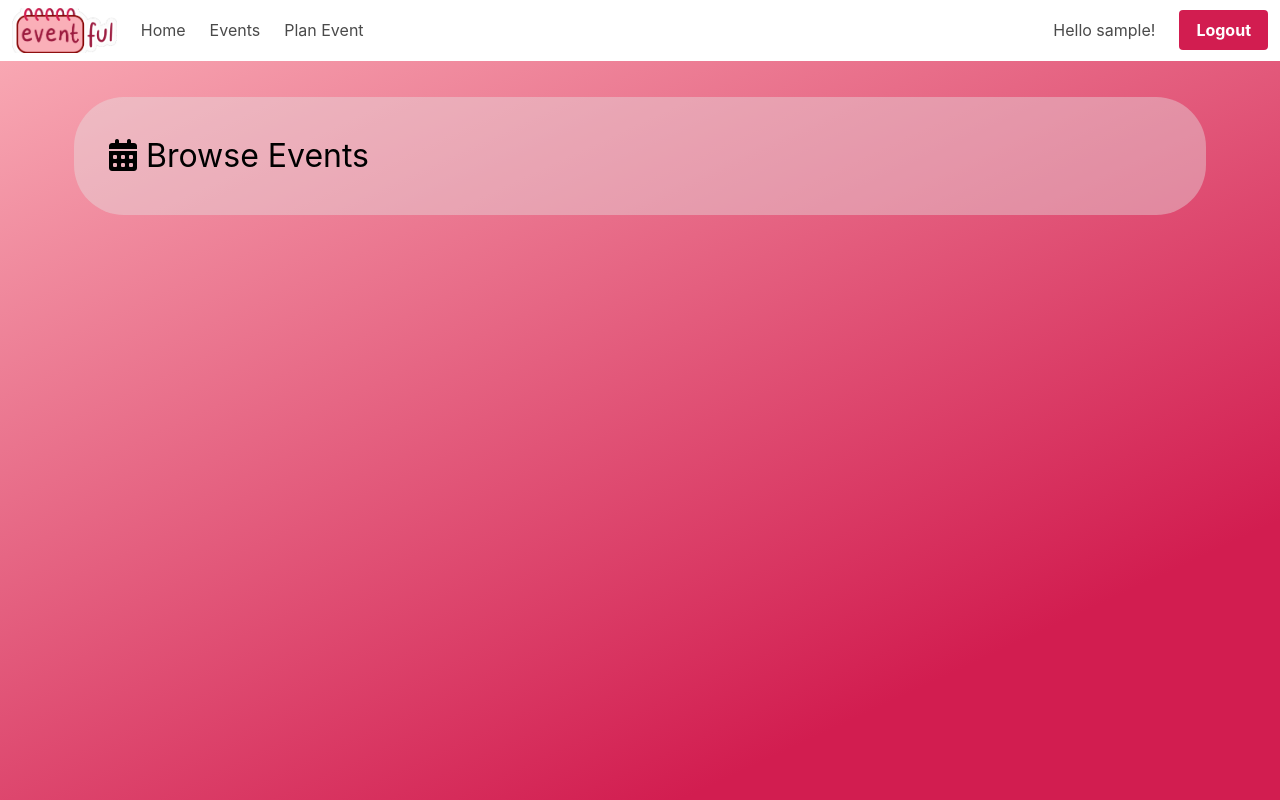
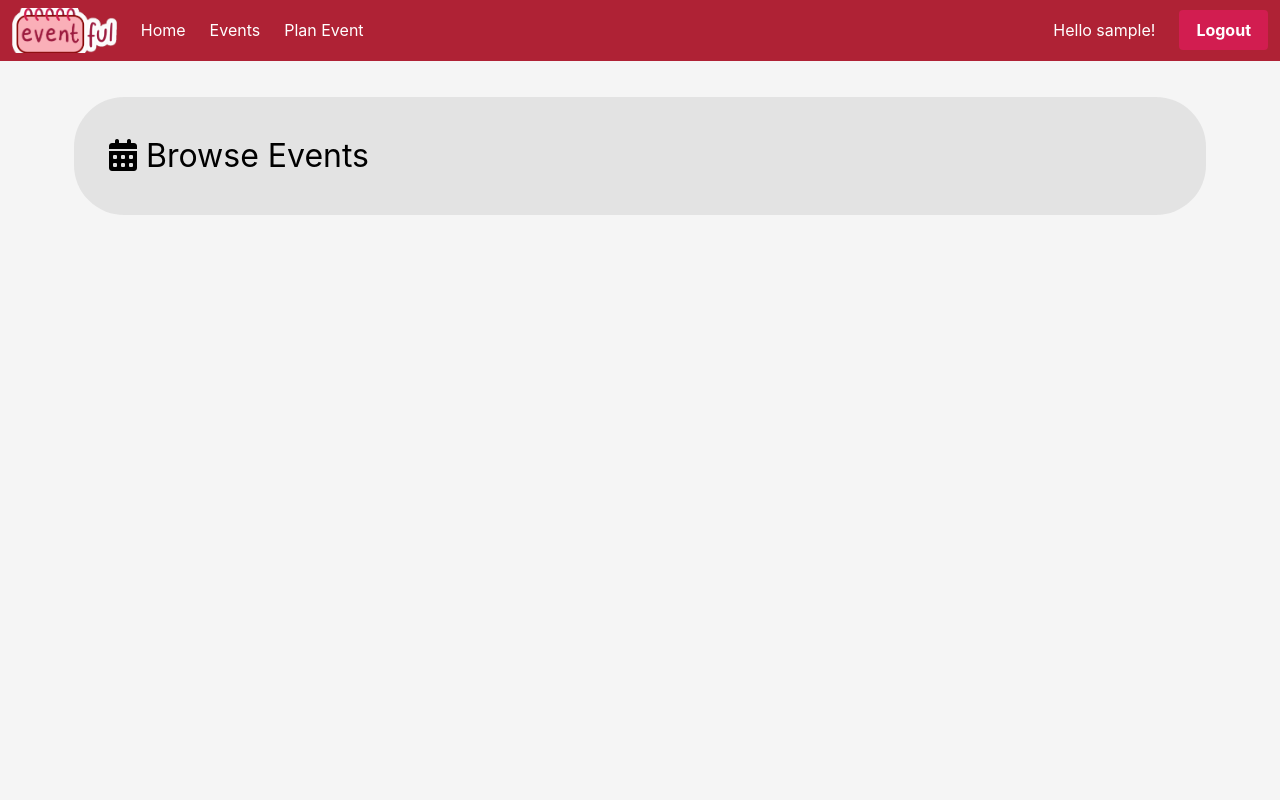
Before and after one commit to mikeryu/westmont-cs130-f23-team-maroon, a Django app: page /events/ in a window 1280 px wide. Run offline with Django 4.2, Linux system fonts and the light colour scheme; the visitor is signed in with stand-in values (Sample User, id 1); data that the repository does not hold is empty; some libraries are stand-ins or nearby versions.

Commit message:
navbar update

```diff
--- a/eventPlanner/planner/static/app.css
+++ b/eventPlanner/planner/static/app.css
@@ -13,7 +13,7 @@ html, body{
 body.background{
 
    background-image: url("./home.svg");
-   background-color: white;;
+   background-color: white;
    background-repeat: no-repeat;
    background-size: cover;
    background-position: bottom;
@@ -21,7 +21,7 @@ body.background{
 }
 
 body.background2{
-   background: linear-gradient(335deg, #D21D50 20%, #FAAFB8  100%);
+   background: #f5f5f5;
    background-repeat: no-repeat;
    background-position: center;
    background-attachment: fixed;
@@ -73,13 +73,25 @@ body.background2{
 
 
 .webSection{
-   background-color: rgba(230, 230, 230, 0.4);
+   background-color: rgba(200, 200, 200, 0.4);
    border-radius: 50px;
    padding: 35px;
    margin: 25px 10px;
    transition: 0.35s;
 
 }
+
+.navbar{
+   background-color: RGB(175, 34, 53);
+}
+
+.navbar-item{
+   color: white !important;
+}
+.navbar-item:hover{
+   color: black !important;
+}
+
 
 .webSection:hover{
    transform: translateY(-10px);
--- a/eventPlanner/planner/templates/eventDetail.html
+++ b/eventPlanner/planner/templates/eventDetail.html
@@ -59,7 +59,7 @@ id = "homeBackground" class = "background2"
 
 <br>
 
-<div class="container is-fluid">
+<div class="container is-fluid webSectionText">
 
     <div class="webSection noBounce">
         <div class="container">
--- a/eventPlanner/planner/templates/loggedInBase.html
+++ b/eventPlanner/planner/templates/loggedInBase.html
@@ -19,7 +19,7 @@
 
 <body {% block class %}{% endblock class %}>
 
-  <nav class="navbar is-fixed-top" role="navigation" aria-label="main navigation">
+  <nav class="navbar is-fixed-top" role="navigation" aria-label="main navigation" >
     <div class="navbar-brand">
       <a class="navbar-item" href={% url "home" %}>
         <img src="{% static 'logoCropped.png' %}" id="navbarLogo">
```
